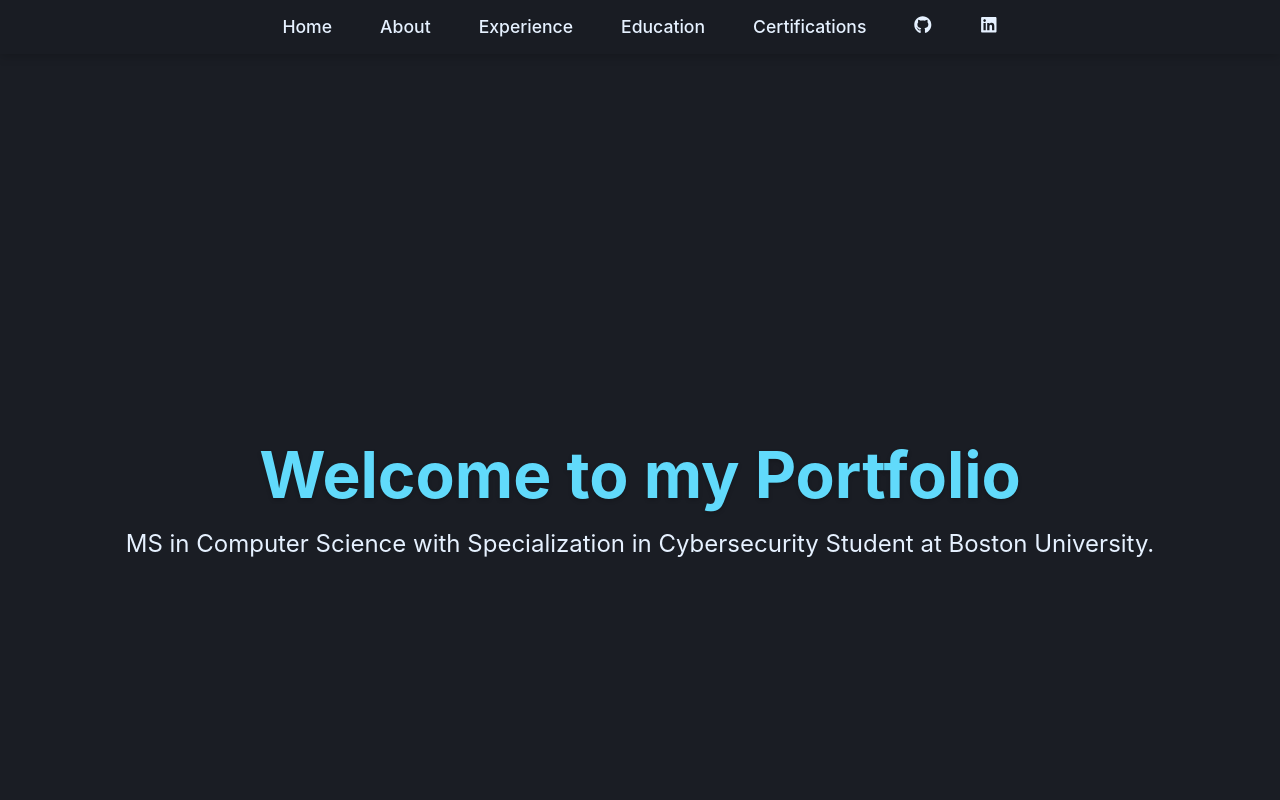
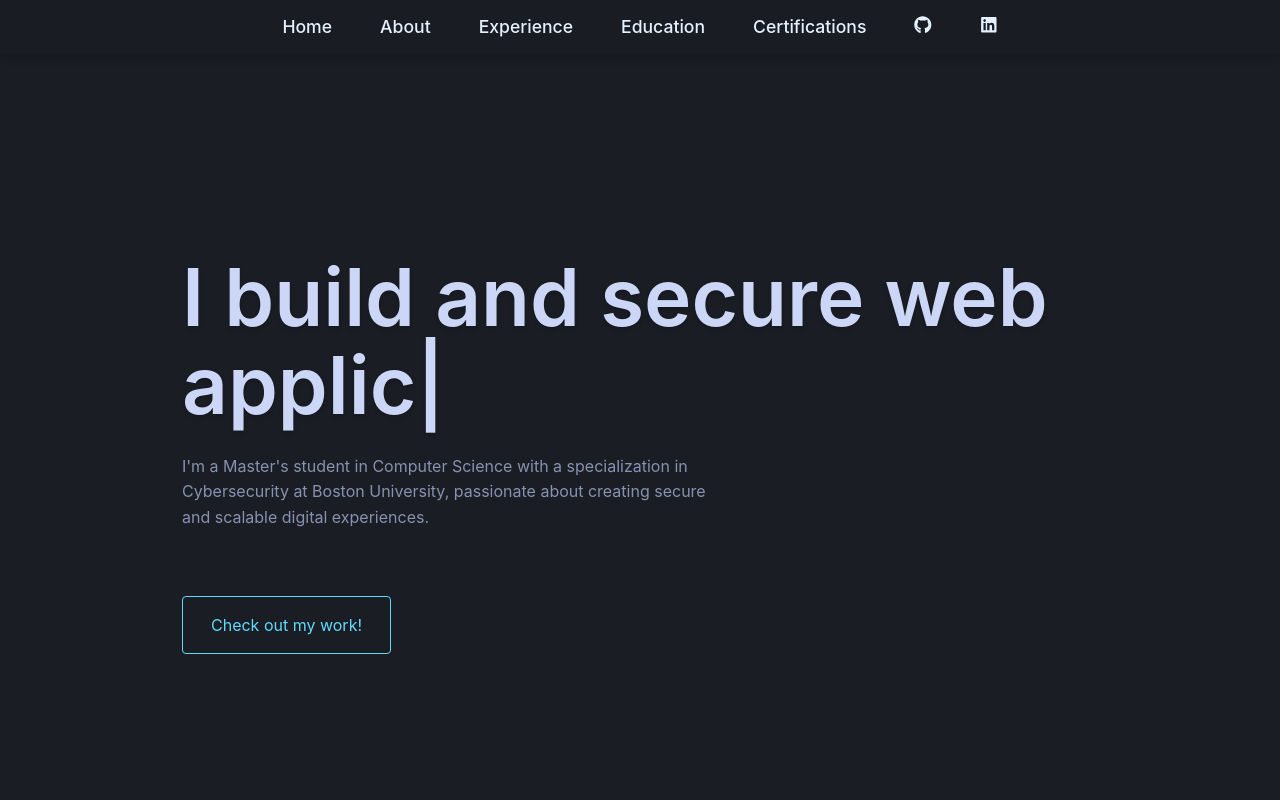
Before and after one commit to Savitar608/Savitar608.github.io, a React (Vite) app: page / in a window 1280 px wide. Shown: the top 800 px of the page. Built offline with nearby package versions, Linux system fonts and the light colour scheme.

Commit message:
feat: Add type animation to Home component and enhance layout styling

```diff
--- a/package.json
+++ b/package.json
@@ -14,7 +14,8 @@
     "framer-motion": "^12.23.24",
     "react": "^19.1.1",
     "react-dom": "^19.1.1",
-    "react-icons": "^5.5.0"
+    "react-icons": "^5.5.0",
+    "react-type-animation": "^3.2.0"
   },
   "devDependencies": {
     "@eslint/js": "^9.36.0",
--- a/src/components/Home.css
+++ b/src/components/Home.css
@@ -2,18 +2,49 @@
     display: flex;
     flex-direction: column;
     justify-content: center;
-    align-items: center;
-    height: 90vh;
-    text-align: center;
+    align-items: flex-start;
+    min-height: 100vh;
+    padding: 0 150px;
   }
 
-  .home h1 {
-    margin: 0;
-    line-height: 1.2;
+  .home-content {
+    max-width: 1000px;
   }
 
-  .home .subtitle {
-    font-size: 1.5rem;
-    color: var(--text-color);
-    margin-top: 1rem;
+  .animation-container {
+    margin-bottom: 1rem;
   }
+
+  .name {
+    font-size: clamp(40px, 8vw, 80px);
+    color: #ccd6f6;
+    font-weight: 600;
+    margin: 0;
+    line-height: 1.1;
+  }
+
+  .subtitle {
+    margin-top: 25px;
+    color: #8892b0;
+    max-width: 540px;
+    line-height: 1.6;
+  }
+
+  .cta-button {
+    color: var(--primary-color);
+    background-color: transparent;
+    border: 1px solid var(--primary-color);
+    border-radius: 4px;
+    padding: 1.25rem 1.75rem;
+    font-size: 1rem;
+    line-height: 1;
+    text-decoration: none;
+    cursor: pointer;
+    transition: all 0.25s cubic-bezier(0.645, 0.045, 0.355, 1);
+    margin-top: 50px;
+    display: inline-block;
+  }
+
+  .cta-button:hover {
+    background-color: rgba(100, 255, 218, 0.1);
+  }
--- a/src/components/Home.jsx
+++ b/src/components/Home.jsx
@@ -1,21 +1,57 @@
 import React from 'react';
 import { motion } from 'framer-motion';
+import { TypeAnimation } from 'react-type-animation';
 import './Home.css';
 
 const Home = () => {
+  const containerVariants = {
+    hidden: { opacity: 0 },
+    visible: {
+      opacity: 1,
+      transition: { staggerChildren: 0.3, delayChildren: 0.2 }
+    }
+  };
+
+  const itemVariants = {
+    hidden: { y: 20, opacity: 0 },
+    visible: {
+      y: 0,
+      opacity: 1,
+      transition: { type: 'spring', stiffness: 100 }
+    }
+  };
+
   return (
     <section id="home" className="home">
-      <motion.h1 initial={{ y: -250 }} animate={{ y: 0 }} transition={{ type: 'spring', stiffness: 120 }}>
-        Welcome to my Portfolio
-      </motion.h1>
-      <motion.p
-        className="subtitle"
-        initial={{ opacity: 0 }}
-        animate={{ opacity: 1 }}
-        transition={{ delay: 0.5, duration: 0.8 }}
+      <motion.div
+        className="home-content"
+        variants={containerVariants}
+        initial="hidden"
+        animate="visible"
       >
-        MS in Computer Science with Specialization in Cybersecurity Student at Boston University.
-      </motion.p>
+        <motion.div variants={itemVariants} className="animation-container">
+          <TypeAnimation
+            sequence={[
+              'Hi, my name is Adithya.',
+              2000,
+              'I build and secure web applications.',
+              2000,
+            ]}
+            wrapper="h1"
+            cursor={true}
+            repeat={Infinity}
+            className="name"
+          />
+        </motion.div>
+        <motion.div variants={itemVariants} className="description-wrapper">
+          <p className="subtitle">
+            I'm a Master's student in Computer Science with a specialization in Cybersecurity at Boston University, passionate about creating secure and scalable digital experiences.
+          </p>
+        </motion.div>
+        <motion.div variants={itemVariants}>
+          <a href="#projects" className="cta-button">Check out my work!</a>
+        </motion.div>
+      </motion.div>
     </section>
   );
 };
```
Also changed, not shown: 1 other file (tests, documents, lock files or other folders).
